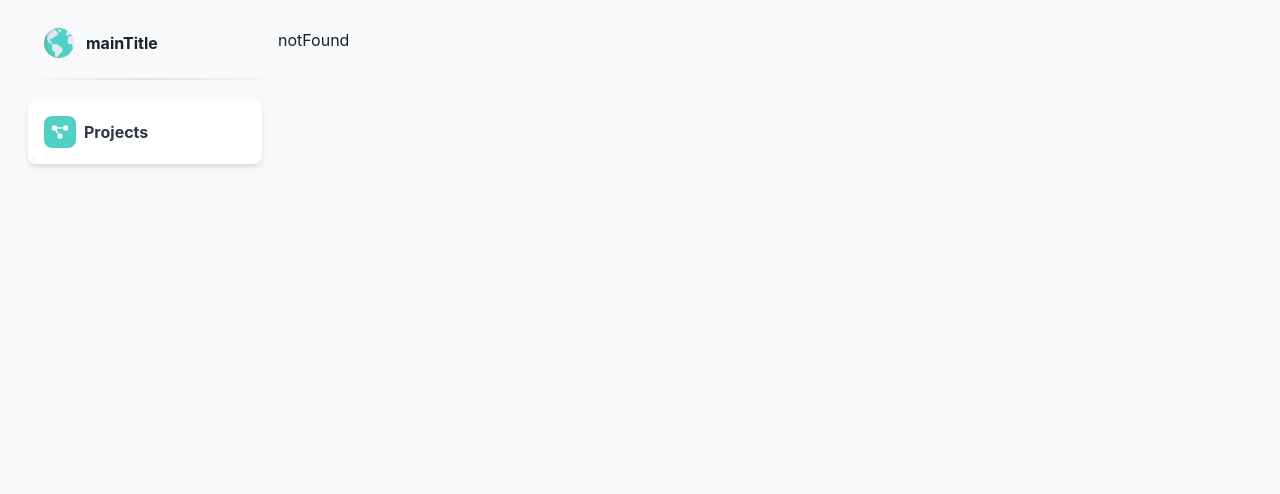
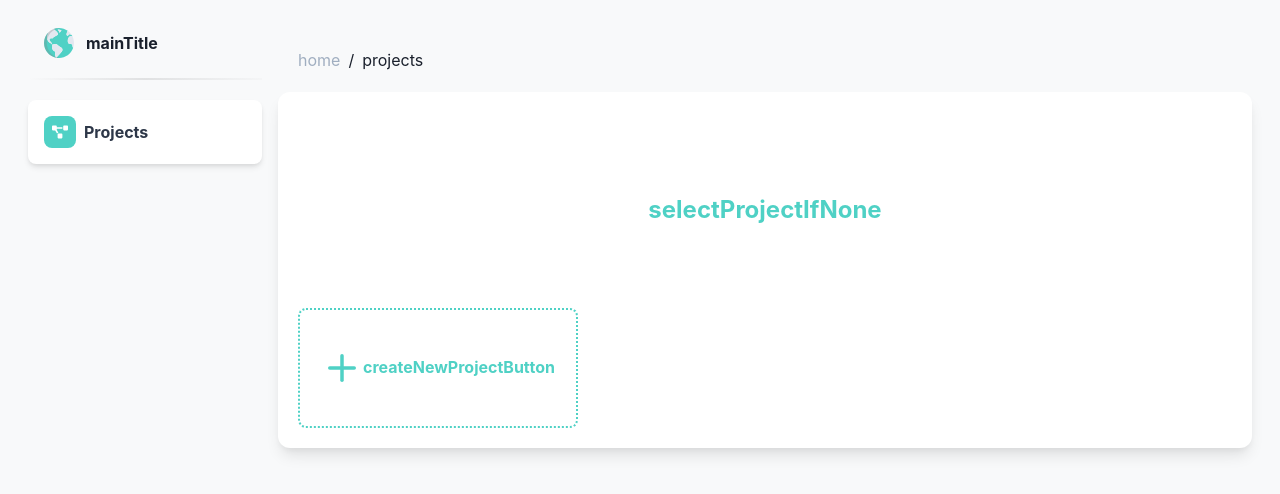
Before and after one commit to MatisGalvin/chillang-front-end, a React (Create React App) app: page /projects in a window 1280 px wide. Shown: the top 494 px of the page. Built offline with nearby package versions, Linux system fonts and the light colour scheme; no server answers.

Commit message:
fix(i18n): Add translation for the whole project, fix a route name in the "Workspace" container

```diff
--- a/src/app.tsx
+++ b/src/app.tsx
@@ -19,7 +19,7 @@ export function App() {
   const dispatch = useAppDispatch();
 
   useEffect(() => {
-    dispatch(fetchUser("61e80f089810ec398b36e8f2"));
+    dispatch(fetchUser("620bd8fd456c8acf6adb4752"));
   }, [dispatch]);
 
   const currentUser = useAppSelector(selectCurrentUser);
--- a/src/containers/Workspace/Workspace.tsx
+++ b/src/containers/Workspace/Workspace.tsx
@@ -32,7 +32,7 @@ function Workspace(p: IWorkspaceProps) {
       <Routes>
         <Route path="/" element={<Home />} />
         <Route
-          path="/newProject"
+          path="/projects"
           element={<ProjectList projectList={p.project} />}
         />
         <Route path="*" element={<NotFound404 />} />
--- a/src/pages/ProjectList/ProjectList.tsx
+++ b/src/pages/ProjectList/ProjectList.tsx
@@ -51,7 +51,7 @@ function ProjectList(p: IProjectList) {
           fontWeight="bold"
           my="20"
         >
-          {t("selectProject")}
+          {p.projectList ? t("selectProject") : t("selectProjectIfNone")}
         </Text>
         <Button
           height="120px"
```
